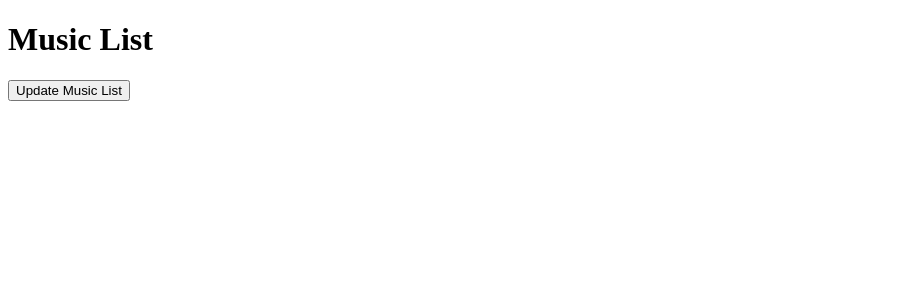
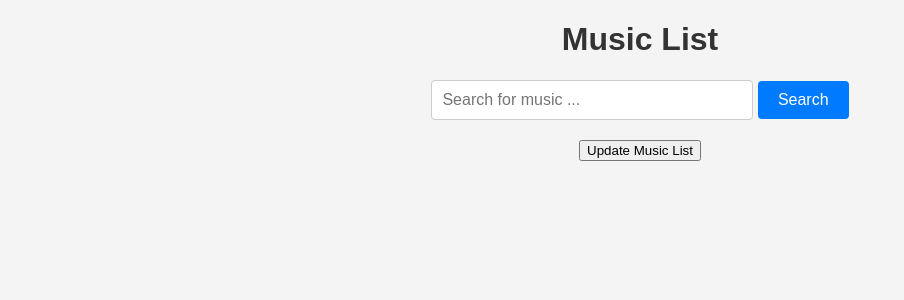
Before and after one commit to monteiroo21/BD, a Flask app: template projeto/project_code/code/bd-project/templates/index.html in a window 1280 px wide. Shown: the top 300 px of the page, without its empty margins (0-904 px from the left). Run offline with Flask 3, Linux system fonts and the light colour scheme; the template is opened without the code that fills it, so the values that code supplies are empty; some libraries are stand-ins or nearby versions.

Commit message:
styles and searchbar

```diff
--- a/projeto/project_code/code/bd-project/app.py
+++ b/projeto/project_code/code/bd-project/app.py
@@ -8,13 +8,20 @@ app = Flask(__name__)
 
 @app.route("/")
 def base():
-    musics = music.list_all()
+    musics = music.list_allMusic()
     return render_template("index.html", musics=musics)
 
 
 @app.route("/music-list", methods=["GET"])
 def music_list():
-    musics = music.list_all()
+    musics = music.list_allMusic()
+    return render_template("music_list.html", musics=musics)
+
+
+@app.route("/music-search", methods=["GET"])
+def music_search():
+    query = request.args.get('query', '')
+    musics = music.search_music(query)
     return render_template("music_list.html", musics=musics)
 
 
--- a/projeto/project_code/code/bd-project/bd_project/music.py
+++ b/projeto/project_code/code/bd-project/bd_project/music.py
@@ -13,8 +13,15 @@ class Music (NamedTuple):
     genre: int
 
 
-def list_all() -> list[Music]:
+def list_allMusic() -> list[Music]:
     with create_connection() as conn:
         with conn.cursor() as cursor:
             cursor.execute("SELECT music_id, title, [year], musGenre_id FROM Music")
             return [Music(*row) for row in cursor.fetchall()]
+
+
+def search_music(query: str) -> list[Music]:
+    with create_connection() as conn:
+        with conn.cursor() as cursor:
+            cursor.execute("SELECT music_id, title, [year], musGenre_id FROM Music WHERE title LIKE ?", ('%' + query + '%',))
+            return [Music(*row) for row in cursor.fetchall()]
--- a/projeto/project_code/code/bd-project/templates/index.html
+++ b/projeto/project_code/code/bd-project/templates/index.html
@@ -6,10 +6,98 @@
     <meta name="viewport" content="width=device-width, initial-scale=1.0">
     <title>Music List</title>
     <script src="https://unpkg.com/htmx.org@1.8.4"></script>
+    <style>
+        body {
+            font-family: Arial, sans-serif;
+            background-color: #f4f4f4;
+            margin: 0;
+            padding: 0;
+            display: flex;
+            flex-direction: column;
+            align-items: center;
+        }
+
+        h1 {
+            color: #333;
+        }
+
+        #search-form {
+            margin-bottom: 20px;
+        }
+
+        #search-form input {
+            padding: 10px;
+            font-size: 16px;
+            border: 1px solid #ccc;
+            border-radius: 4px;
+            width: 300px;
+        }
+
+        #search-form button {
+            padding: 10px 20px;
+            font-size: 16px;
+            color: #fff;
+            background-color: #007bff;
+            border: none;
+            border-radius: 4px;
+            cursor: pointer;
+        }
+
+        #search-form button:hover {
+            background-color: #0056b3;
+        }
+
+        #music-container {
+            display: flex;
+            flex-wrap: wrap;
+            gap: 20px;
+            justify-content: center;
+        }
+
+        .card {
+            background-color: #fff;
+            border: 1px solid #ddd;
+            border-radius: 8px;
+            padding: 20px;
+            box-shadow: 0 2px 5px rgba(0, 0, 0, 0.1);
+            width: 300px;
+        }
+
+        .card h2 {
+            margin: 0 0 10px;
+            font-size: 20px;
+        }
+
+        .card p {
+            margin: 5px 0;
+            color: #555;
+        }
+
+        button.update-btn {
+            margin-top: 20px;
+            padding: 10px 20px;
+            font-size: 16px;
+            color: #fff;
+            background-color: #28a745;
+            border: none;
+            border-radius: 4px;
+            cursor: pointer;
+        }
+
+        button.update-btn:hover {
+            background-color: #218838;
+        }
+    </style>
 </head>
 
 <body>
     <h1>Music List</h1>
+
+    <form id="search-form" hx-get="/music-search" hx-target="#music-container" hx-trigger="submit">
+        <input type="text" name="query" placeholder="Search for music ...">
+        <button type="submit">Search</button>
+    </form>
+
     <div id="music-container" hx-get="/music-list" hx-trigger="load">
         <!-- Music list will be loaded here -->
     </div>
--- a/projeto/project_code/code/bd-project/templates/music_list.html
+++ b/projeto/project_code/code/bd-project/templates/music_list.html
@@ -1,5 +1,5 @@
 {% for music in musics %}
-<div>
+<div class="card">
     <h2>{{ music.title }}</h2>
     <p>Year: {{ music.year }}</p>
     <p>Genre ID: {{ music.genre }}</p>
```
